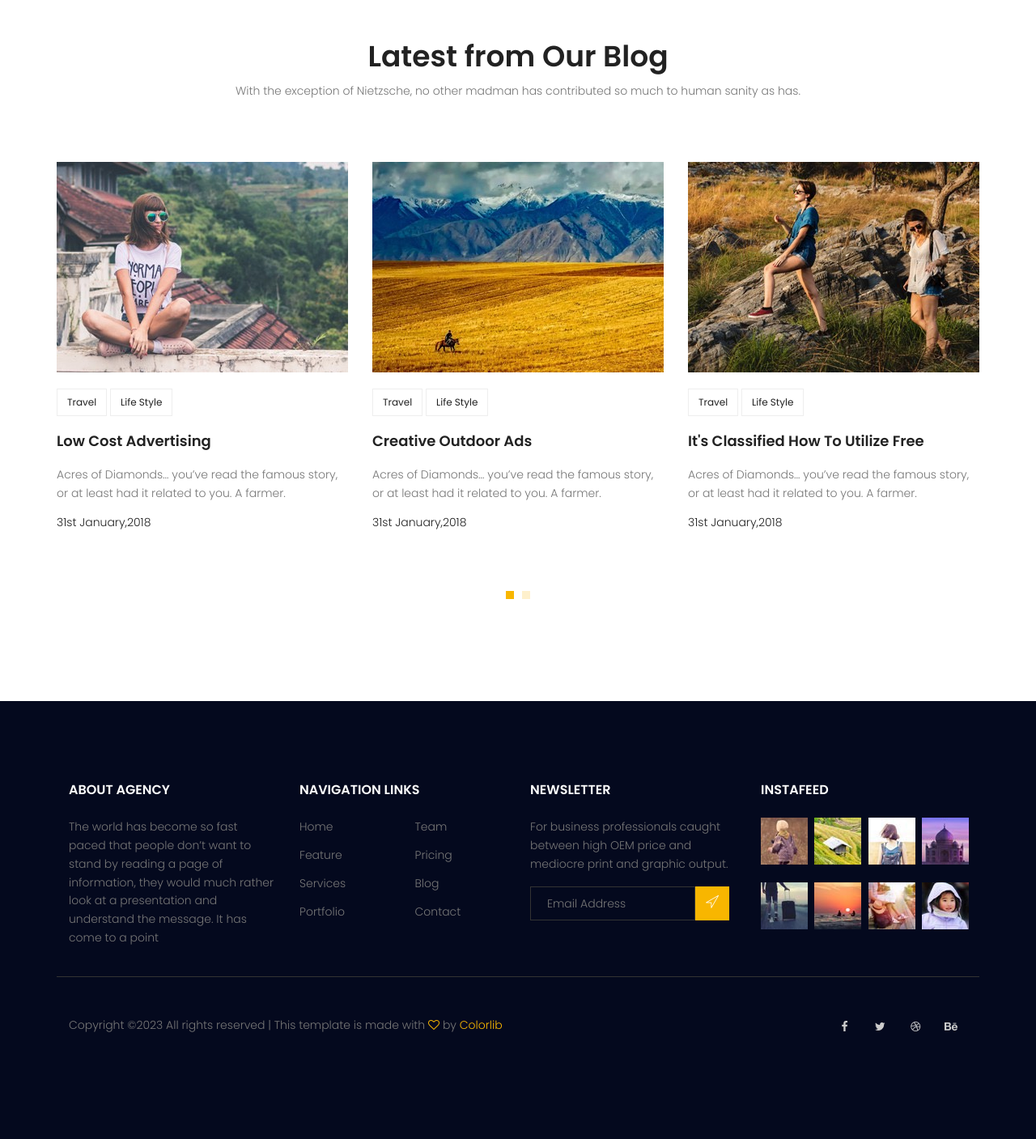
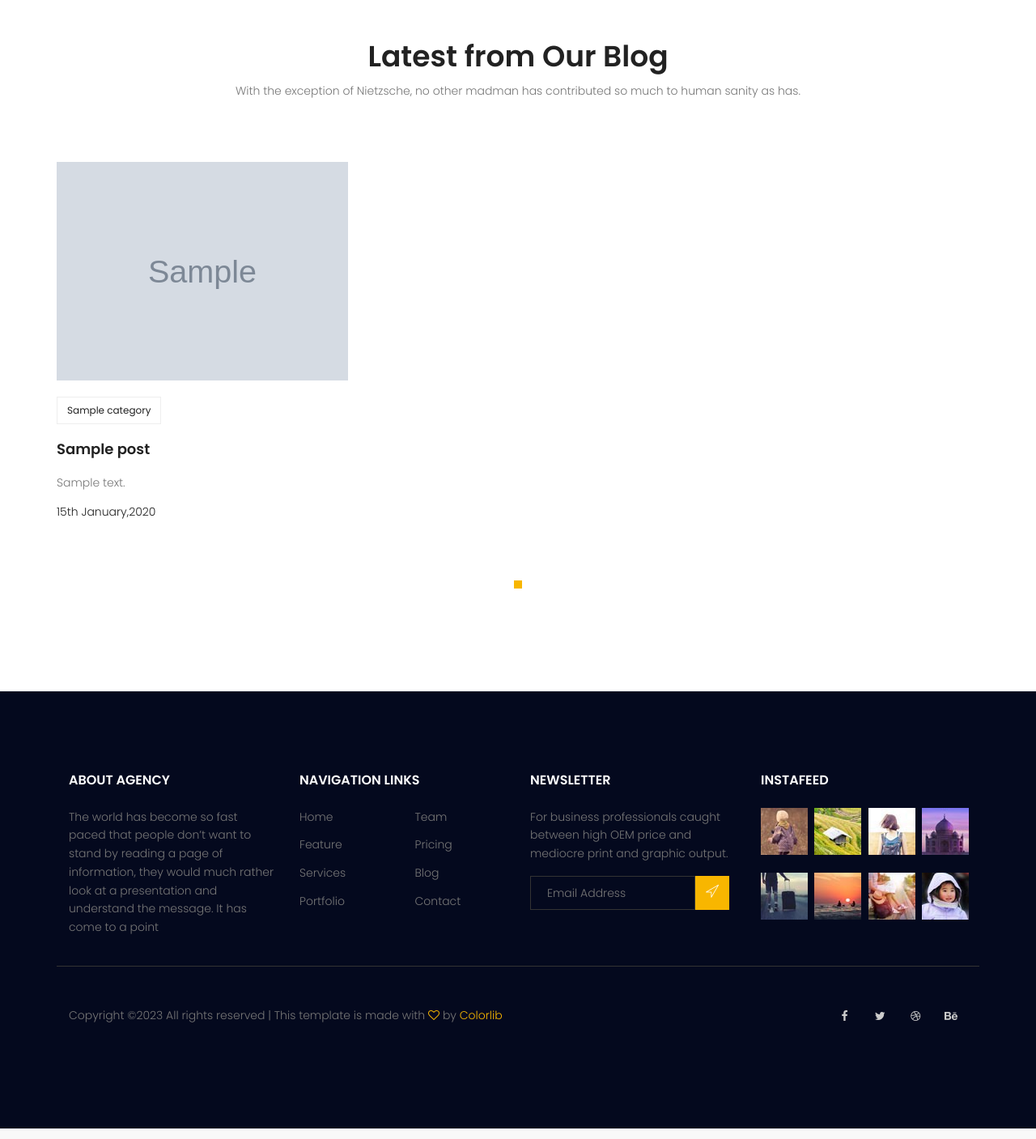
Before and after one commit to SaraNajafi/mysite, a Django app: page / in a window 1280 px wide. Shown: the part 2589-3996 px from the top of the page at 81% size. Run offline with Django 3.2, Linux system fonts and the light colour scheme; tables that the repository leaves empty hold one stand-in row (values such as "Sample post"); grey boxes marked "Sample" are stand-in pictures; some libraries are stand-ins or nearby versions.

Commit message:
adding latest post to the home page
adding latest post to the home page using template tags

```diff
--- a/mysite/templates/website/index.html
+++ b/mysite/templates/website/index.html
@@ -1,6 +1,6 @@
 	{% extends "base.html" %}
 	{% load static%}
-
+	{% load site-tags %}
 	{% block content %}
 			<!-- start banner Area -->
 			<section class="banner-area relative">
@@ -176,155 +176,10 @@
 
 
 			<!-- Start blog Area -->
-			<section class="recent-blog-area section-gap">
-				<div class="container">
-					<div class="row d-flex justify-content-center">
-						<div class="menu-content pb-60 col-lg-9">
-							<div class="title text-center">
-								<h1 class="mb-10">Latest from Our Blog</h1>
-								<p>With the exception of Nietzsche, no other madman has contributed so much to human sanity as has.</p>
-							</div>
-						</div>
-					</div>
-					<div class="row">
-						<div class="active-recent-blog-carusel">
-							<div class="single-recent-blog-post item">
-								<div class="thumb">
-									<img class="img-fluid" src="{% static 'img/b1.jpg' %}" alt="">
-								</div>
-								<div class="details">
-									<div class="tags">
-										<ul>
-											<li>
-												<a href="#">Travel</a>
-											</li>
-											<li>
-												<a href="#">Life Style</a>
-											</li>
-										</ul>
-									</div>
-									<a href="#"><h4 class="title">Low Cost Advertising</h4></a>
-									<p>
-										Acres of Diamonds… you’ve read the famous story, or at least had it related to you. A farmer.
-									</p>
-									<h6 class="date">31st January,2018</h6>
-								</div>
-							</div>
-							<div class="single-recent-blog-post item">
-								<div class="thumb">
-									<img class="img-fluid" src="{% static 'img/b2.jpg' %}" alt="">
-								</div>
-								<div class="details">
-									<div class="tags">
-										<ul>
-											<li>
-												<a href="#">Travel</a>
-											</li>
-											<li>
-												<a href="#">Life Style</a>
-											</li>
-										</ul>
-									</div>
-									<a href="#"><h4 class="title">Creative Outdoor Ads</h4></a>
-									<p>
-										Acres of Diamonds… you’ve read the famous story, or at least had it related to you. A farmer.
-									</p>
-									<h6 class="date">31st January,2018</h6>
-								</div>
-							</div>
-							<div class="single-recent-blog-post item">
-								<div class="thumb">
-									<img class="img-fluid" src="{% static 'img/b3.jpg' %}" alt="">
-								</div>
-								<div class="details">
-									<div class="tags">
-										<ul>
-											<li>
-												<a href="#">Travel</a>
-											</li>
-											<li>
-												<a href="#">Life Style</a>
-											</li>
-										</ul>
-									</div>
-									<a href="#"><h4 class="title">It's Classified How To Utilize Free</h4></a>
-									<p>
-										Acres of Diamonds… you’ve read the famous story, or at least had it related to you. A farmer.
-									</p>
-									<h6 class="date">31st January,2018</h6>
-								</div>
-							</div>
-							<div class="single-recent-blog-post item">
-								<div class="thumb">
-									<img class="img-fluid" src="{% static 'img/b1.jpg' %}" alt="">
-								</div>
-								<div class="details">
-									<div class="tags">
-										<ul>
-											<li>
-												<a href="#">Travel</a>
-											</li>
-											<li>
-												<a href="#">Life Style</a>
-											</li>
-										</ul>
-									</div>
-									<a href="#"><h4 class="title">Low Cost Advertising</h4></a>
-									<p>
-										Acres of Diamonds… you’ve read the famous story, or at least had it related to you. A farmer.
-									</p>
-									<h6 class="date">31st January,2018</h6>
-								</div>
-							</div>
-							<div class="single-recent-blog-post item">
-								<div class="thumb">
-									<img class="img-fluid" src="{% static 'img/b2.jpg' %}" alt="">
-								</div>
-								<div class="details">
-									<div class="tags">
-										<ul>
-											<li>
-												<a href="#">Travel</a>
-											</li>
-											<li>
-												<a href="#">Life Style</a>
-											</li>
-										</ul>
-									</div>
-									<a href="#"><h4 class="title">Creative Outdoor Ads</h4></a>
-									<p>
-										Acres of Diamonds… you’ve read the famous story, or at least had it related to you. A farmer.
-									</p>
-									<h6 class="date">31st January,2018</h6>
-								</div>
-							</div>
-							<div class="single-recent-blog-post item">
-								<div class="thumb">
-									<img class="img-fluid" src="{% static 'img/b3.jpg' %}" alt="">
-								</div>
-								<div class="details">
-									<div class="tags">
-										<ul>
-											<li>
-												<a href="#">Travel</a>
-											</li>
-											<li>
-												<a href="#">Life Style</a>
-											</li>
-										</ul>
-									</div>
-									<a href="#"><h4 class="title">It's Classified How To Utilize Free</h4></a>
-									<p>
-										Acres of Diamonds… you’ve read the famous story, or at least had it related to you. A farmer.
-									</p>
-									<h6 class="date">31st January,2018</h6>
-								</div>
-							</div>
+			{% latestposts %}
 
-						</div>
-					</div>
-				</div>
-			</section>
+
+
 			<!-- End recent-blog Area -->
 
 {% endblock %}
--- /dev/null
+++ b/mysite/templates/website/latest-posts.html
@@ -0,0 +1,41 @@
+{% load static %}
+{% load site-tags %}
+<section class="recent-blog-area section-gap">
+    <div class="container">
+        <div class="row d-flex justify-content-center">
+            <div class="menu-content pb-60 col-lg-9">
+                <div class="title text-center">
+                    <h1 class="mb-10">Latest from Our Blog</h1>
+                    <p>With the exception of Nietzsche, no other madman has contributed so much to human sanity as has.</p>
+                </div>
+            </div>
+        </div>
+        <div class="row">
+            <div class="active-recent-blog-carusel">
+                {% for post in posts %}
+                <div class="single-recent-blog-post item">
+                    <div class="thumb">
+                        <img class="img-fluid" src="{{post.image.url}}" alt="">
+                    </div>
+                    <div class="details">
+                        <div class="tags">
+                            <ul>
+                                {% for cat in post.category.all %}
+                                <li>
+                                    <a href="{% url 'blog:category' cat_name=cat.name %}">{{cat.name}}</a>
+                                </li>
+                                {% endfor %}
+                            </ul>
+                        </div>
+                        <a href="{% url 'blog:single' pid=post.id %}"><h4 class="title">{{ post.title }}</h4></a>
+                        <p>
+                            {{post.content|truncatewords:8}}
+                        </p>
+                        <h6 class="date">{{post.published_date|date:"jS F"}},{{post.published_date|date:"Y"}}</h6>
+                    </div>
+                </div>
+                {% endfor %}
+            </div>
+        </div>
+    </div>
+</section>
--- /dev/null
+++ b/website/templatetags/site-tags.py
@@ -0,0 +1,11 @@
+from django import template
+
+from blog.models import Post
+from blog.models import Category
+
+register=template.Library()
+
+@register.inclusion_tag('website/latest-posts.html')
+def latestposts():
+    posts = Post.objects.filter(status=1).order_by('published_date')[:5]
+    return {'posts': posts}
--- a/website/views.py
+++ b/website/views.py
@@ -1,5 +1,5 @@
 from django.shortcuts import render
-
+from blog.models import Post
 # Create your views here.
 from django.http import HttpResponse,JsonResponse
 def http_test(request):
```
Also changed, not shown: mysite/media/blog/b2.jpg (added), mysite/media/blog/b3.jpg (added), mysite/media/blog/d1_ZOd3Puz.jpg (added), mysite/media/blog/d3.jpg (added), mysite/media/blog/d3_LpktdMj.jpg (added), website/templatetags/__init__.py (added).
